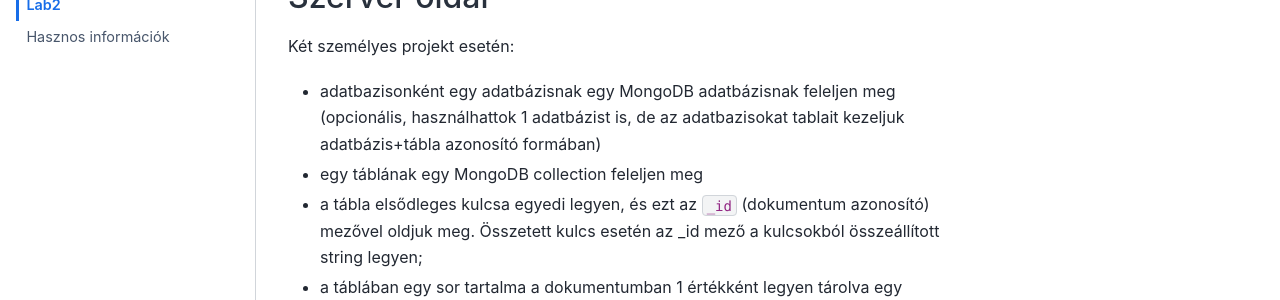
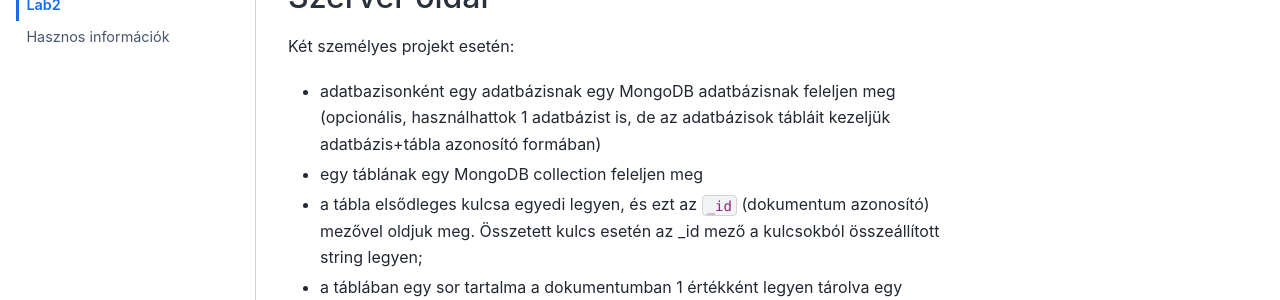
Before and after one commit to UBB-DB/AB2_MiniABKR, a Jupyter Book: the page built from L2/Lab2.md, in a window 1280 px wide and 900 px high. Shown: the part 297-597 px from the top of the window. Built offline with Jupyter Book 1.0.4 settings and Sphinx 7.4.7 and the Sphinx Book theme 1.1.4, drawn with Linux system fonts in a browser that asks for light colours.

Commit message:
Grammar fix #3

```diff
--- a/L2/Lab2.md
+++ b/L2/Lab2.md
@@ -9,7 +9,7 @@ Törölni csak elsődleges kulcs alapján kell tudni egyenlőre.
 
 Két személyes projekt esetén:
 
-- adatbazisonként egy adatbázisnak egy MongoDB adatbázisnak feleljen meg (opcionális, használhattok 1 adatbázist is, de az adatbazisokat tablait kezeljuk adatbázis+tábla azonosító formában)
+- adatbazisonként egy adatbázisnak egy MongoDB adatbázisnak feleljen meg (opcionális, használhattok 1 adatbázist is, de az adatbázisok tábláit kezeljük adatbázis+tábla azonosító formában)
 - egy táblának egy MongoDB collection feleljen meg
 - a tábla elsődleges kulcsa egyedi legyen, és ezt az `_id` (dokumentum azonosító) mezővel oldjuk meg. Összetett kulcs esetén az _id mező a kulcsokból összeállított string legyen;
 - a táblában egy sor tartalma a dokumentumban 1 értékként legyen tárolva egy mezőben, összefűzött stringként, a mezőket pedig egy bizonyos karakterrel elválasztva.
```
